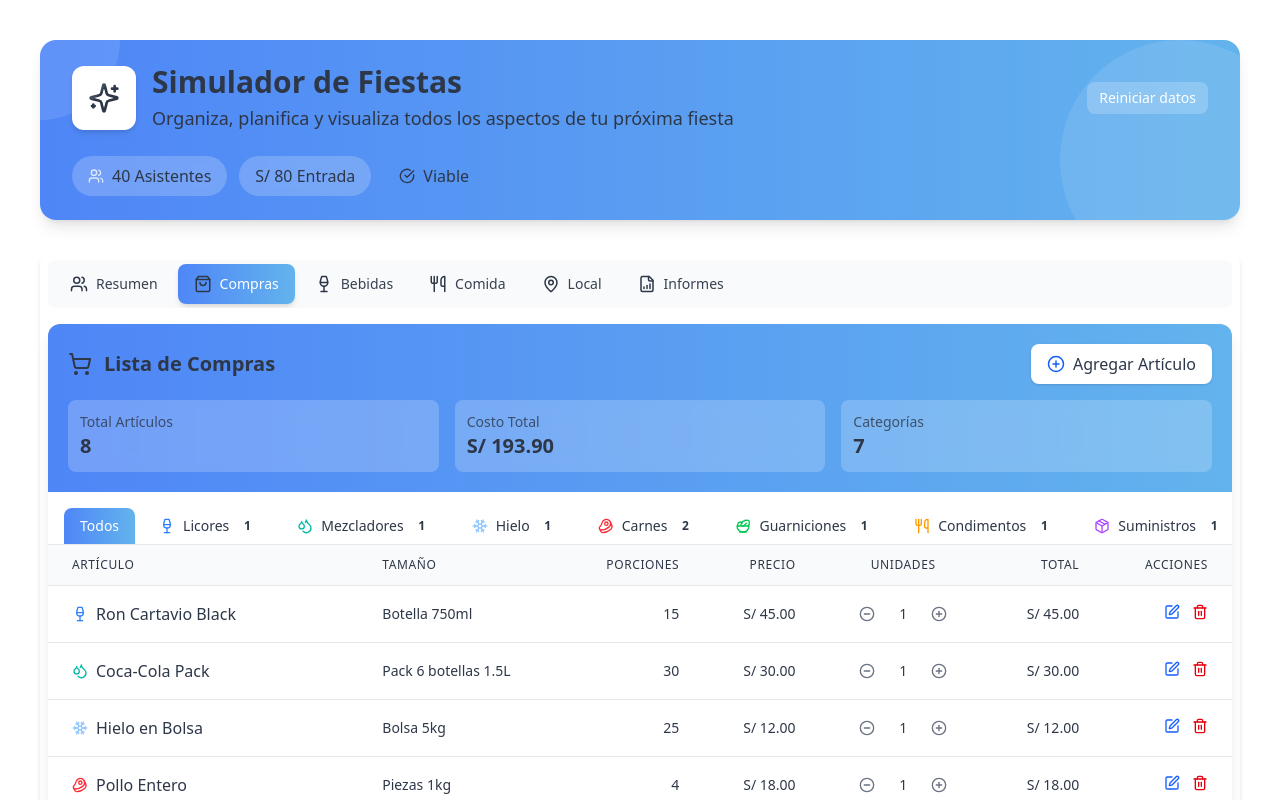
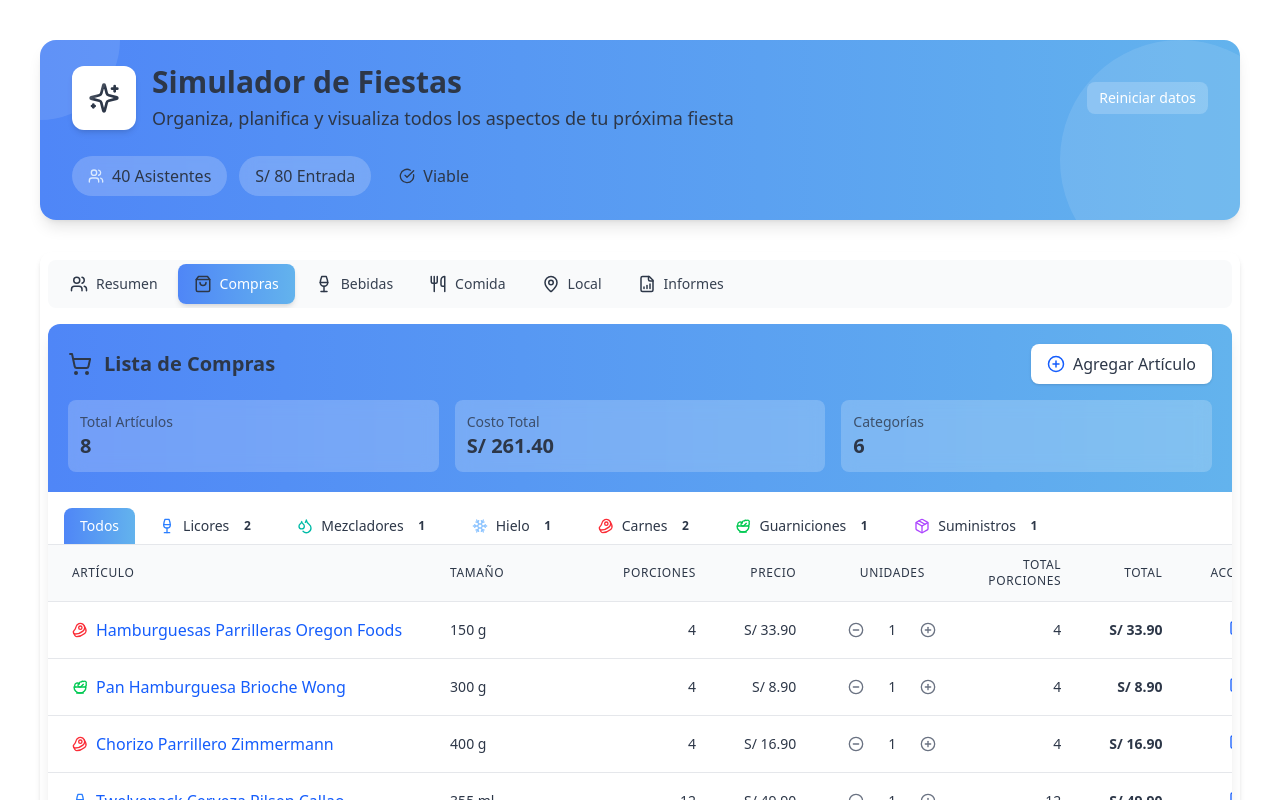
Before and after one commit to MRCORD/party-simulator, a Next.js app: page / in a window 1280 px wide. Both pictures are taken after a click on the tab "Compras". Shown: the top 800 px of the page. Built offline with nearby package versions, Linux system fonts and the light colour scheme.

Commit message:
Update shopping items in usePartyStore with new products and URLs; enhance ShoppingItem interface to include optional URL field

```diff
--- a/src/components/party/ShoppingTab.tsx
+++ b/src/components/party/ShoppingTab.tsx
@@ -115,7 +115,7 @@ const ShoppingTab: React.FC<ShoppingTabProps> = ({
             </div>
             <div className="bg-white/20 backdrop-blur-sm rounded-lg p-3">
               <div className="text-sm opacity-80">Costo Total</div>
-              <div className="text-xl font-bold">S/ {shoppingItems.reduce((sum, item) => sum + (item.cost * item.units), 0).toFixed(2)}</div>
+              <div className="text-xl font-extrabold">S/ {shoppingItems.reduce((sum, item) => sum + (item.cost * item.units), 0).toFixed(2)}</div>
             </div>
             <div className="bg-white/20 backdrop-blur-sm rounded-lg p-3">
               <div className="text-sm opacity-80">Categorías</div>
@@ -131,6 +131,7 @@ const ShoppingTab: React.FC<ShoppingTabProps> = ({
               {editingItem ? 'Editar Artículo' : 'Agregar Nuevo Artículo'}
             </h3>
 
+            {/* Name field in the form */}
             <div className="grid grid-cols-1 md:grid-cols-3 gap-4">
               <div>
                 <label className="block text-sm font-medium text-blue-800 mb-1">Nombre del Artículo</label>
@@ -141,6 +142,18 @@ const ShoppingTab: React.FC<ShoppingTabProps> = ({
                   value={newItem.name}
                   onChange={handleInputChange}
                   placeholder="ej. Ron Cartavio"
+                />
+              </div>
+
+              <div>
+                <label className="block text-sm font-medium text-blue-800 mb-1">URL del Producto</label>
+                <input
+                  type="url"
+                  name="url"
+                  className="block w-full rounded-md shadow-sm border border-blue-200 p-2.5 focus:ring-2 focus:ring-blue-500 focus:border-blue-500"
+                  value={newItem.url}
+                  onChange={handleInputChange}
+                  placeholder="https://..."
                 />
               </div>
 
@@ -160,7 +173,9 @@ const ShoppingTab: React.FC<ShoppingTabProps> = ({
                   <ChevronDown className="absolute right-3 top-1/2 transform -translate-y-1/2 text-blue-400 pointer-events-none" size={18} />
                 </div>
               </div>
+            </div>
 
+            <div className="grid grid-cols-1 md:grid-cols-1 gap-4 mt-4">
               <div className="grid grid-cols-2 gap-3">
                 <div>
                   <label className="block text-sm font-medium text-blue-800 mb-1">Precio (S/)</label>
@@ -192,20 +207,18 @@ const ShoppingTab: React.FC<ShoppingTabProps> = ({
                   />
                 </div>
               </div>
-            </div>
 
-            <div className="grid grid-cols-1 md:grid-cols-3 gap-4 mt-4">
+              <div className="grid grid-cols-1 mt-5 gap-4 ml-2">
+                <div className="grid grid-cols-1 md:grid-cols-2 gap-4 mt-4">
                   <div>
                     <label className="block text-sm font-medium text-blue-800 mb-1">Tamaño</label>
                     <input
-                  type="number"
+                      type="text"
                       name="size"
                       className="block w-full rounded-md shadow-sm border border-blue-200 p-2.5 focus:ring-2 focus:ring-blue-500 focus:border-blue-500"
                       value={newItem.size}
                       onChange={handleInputChange}
-                  min="0"
-                  step="0.1"
-                  placeholder="0.0"
+                      placeholder="ej. Botella 750"
                     />
                   </div>
 
@@ -225,6 +238,7 @@ const ShoppingTab: React.FC<ShoppingTabProps> = ({
                       <ChevronDown className="absolute right-3 top-1/2 transform -translate-y-1/2 text-blue-400 pointer-events-none" size={18} />
                     </div>
                   </div>
+                </div>
 
                 <div>
                   <label className="block text-sm font-medium text-blue-800 mb-1">Porciones</label>
@@ -237,6 +251,7 @@ const ShoppingTab: React.FC<ShoppingTabProps> = ({
                     min="0"
                     placeholder="0"
                   />
+                </div>
               </div>
             </div>
 
@@ -335,6 +350,9 @@ const ShoppingTab: React.FC<ShoppingTabProps> = ({
                   Unidades
                 </th>
                 <th scope="col" className="px-6 py-3 text-right text-xs font-medium text-gray-500 uppercase tracking-wider">
+                  Total Porciones
+                </th>
+                <th scope="col" className="px-6 py-3 text-right text-xs font-medium text-gray-500 uppercase tracking-wider">
                   Total
                 </th>
                 <th scope="col" className="px-6 py-3 text-right text-xs font-medium text-gray-500 uppercase tracking-wider">
@@ -348,14 +366,25 @@ const ShoppingTab: React.FC<ShoppingTabProps> = ({
                   <td className="px-6 py-4 whitespace-nowrap">
                     <div className="flex items-center">
                       {getCategoryIcon(item.category)}
+                      {item.url ? (
+                        <a
+                          href={item.url}
+                          target="_blank"
+                          rel="noopener noreferrer"
+                          className="ml-2 font-medium text-blue-600 hover:text-blue-800 hover:underline"
+                        >
+                          {item.name}
+                        </a>
+                      ) : (
                         <span className="ml-2 font-medium text-gray-900">{item.name}</span>
+                      )}
                     </div>
                   </td>
                   <td className="px-6 py-4 whitespace-nowrap text-sm text-gray-500">
-                    {item.size}
+                    {item.size} {item.sizeUnit}
                   </td>
                   <td className="px-6 py-4 whitespace-nowrap text-sm text-right text-gray-500">
-                    {item.servings * item.units}
+                    {item.servings}
                   </td>
                   <td className="px-6 py-4 whitespace-nowrap text-sm text-right text-gray-900">
                     S/ {item.cost.toFixed(2)}
@@ -385,7 +414,10 @@ const ShoppingTab: React.FC<ShoppingTabProps> = ({
                       </button>
                     </div>
                   </td>
-                  <td className="px-6 py-4 whitespace-nowrap text-sm text-right font-medium text-gray-900">
+                  <td className="px-6 py-4 whitespace-nowrap text-sm text-right text-gray-500">
+                    {item.servings * item.units}
+                  </td>
+                  <td className="px-6 py-4 whitespace-nowrap text-sm text-right font-bold text-gray-900">
                     S/ {(item.cost * item.units).toFixed(2)}
                   </td>
                   <td className="px-6 py-4 whitespace-nowrap text-right text-sm font-medium">
@@ -410,7 +442,7 @@ const ShoppingTab: React.FC<ShoppingTabProps> = ({
 
               {getFilteredItems().length === 0 && (
                 <tr>
-                  <td colSpan={7} className="px-6 py-10 text-center text-gray-500">
+                  <td colSpan={8} className="px-6 py-10 text-center text-gray-500">
                     <Package className="mx-auto h-12 w-12 text-gray-400 mb-2" />
                     <p className="text-lg font-medium text-gray-900 mb-1">No hay artículos</p>
                     <p className="text-sm">
@@ -426,13 +458,13 @@ const ShoppingTab: React.FC<ShoppingTabProps> = ({
             {/* Total Row */}
             <tfoot>
               <tr className="bg-gray-50 font-medium">
-                <td colSpan={5} className="px-6 py-4 text-right text-gray-700">
+                <td colSpan={6} className="px-6 py-4 text-right text-gray-700">
                   {activeCategory === 'all'
                     ? 'Total de compras:'
                     : `Total de ${getCategoryLabel(activeCategory)}:`}
                 </td>
                 <td className="px-6 py-4 text-gray-900 font-bold">
-                  {getFilteredTotal().toFixed(2)}
+                  S/ {getFilteredTotal().toFixed(2)}
                 </td>
                 <td></td>
               </tr>
--- a/src/components/party/types.ts
+++ b/src/components/party/types.ts
@@ -6,6 +6,7 @@ import React from 'react';
 export interface ShoppingItem {
   id: string;
   name: string;
+  url?: string; // Optional URL field
   category: 'spirits' | 'mixers' | 'ice' | 'meat' | 'sides' | 'condiments' | 'supplies' | 'other';
   cost: number;
   units: number;
--- a/src/store/usePartyStore.ts
+++ b/src/store/usePartyStore.ts
@@ -115,14 +115,14 @@ export const usePartyStore = create<PartyState>()(
 
       // Initial shopping items
       shoppingItems: [
-        { id: '1', name: 'Ron Cartavio Black', category: 'spirits', cost: 45, units: 1, size: 'Botella 750ml', sizeUnit: 'bottle', servings: 15, totalCost: 45 },
-        { id: '2', name: 'Coca-Cola Pack', category: 'mixers', cost: 30, units: 1, size: 'Pack 6 botellas 1.5L', sizeUnit: 'pack', servings: 30, totalCost: 30 },
-        { id: '3', name: 'Hielo en Bolsa', category: 'ice', cost: 12, units: 1, size: 'Bolsa 5kg', sizeUnit: 'bag', servings: 25, totalCost: 12 },
-        { id: '4', name: 'Pollo Entero', category: 'meat', cost: 18, units: 1, size: 'Piezas 1kg', sizeUnit: 'piece', servings: 4, totalCost: 18 },
-        { id: '5', name: 'Ensalada de Papa', category: 'sides', cost: 25, units: 1, size: 'Bandeja 1kg', sizeUnit: 'tray', servings: 5, totalCost: 25 },
-        { id: '6', name: 'Pack de Salsas BBQ', category: 'condiments', cost: 15, units: 1, size: 'Pack 3 salsas', sizeUnit: 'pack', servings: 10, totalCost: 15 },
-        { id: '7', name: 'Vasos Rojos 16oz', category: 'supplies', cost: 15, units: 1, size: 'Pack 50 vasos', sizeUnit: 'pack', servings: 50, totalCost: 15 },
-        { id: '8', name: 'Hamburguesas Parrilleras', category: 'meat', cost: 33.90, units: 1, size: 'Pack 4un x 150g', sizeUnit: 'pack', servings: 4, totalCost: 33.90 },
+        { id: '1', name: 'Hamburguesas Parrilleras Oregon Foods', category: 'meat', cost: 33.90, units: 1, size: '150', sizeUnit: 'g', servings: 4, totalCost: 33.90, url: 'https://www.wong.pe/hamburguesas-parrilleras-oregon-foods-4un-404812/p' },
+        { id: '2', name: 'Pan Hamburguesa Brioche Wong', category: 'sides', cost: 8.90, units: 1, size: '300', sizeUnit: 'g', servings: 4, totalCost: 8.90, url: 'https://www.wong.pe/pan-hamburguesa-brioche-wong-4un-926992/p' },
+        { id: '3', name: 'Chorizo Parrillero Zimmermann', category: 'meat', cost: 16.90, units: 1, size: '400', sizeUnit: 'g', servings: 4, totalCost: 16.90, url: 'https://www.wong.pe/chorizo-parrillero-zimmermann-400g-2-2/p' },
+        { id: '4', name: 'Twelvepack Cerveza Pilsen Callao', category: 'spirits', cost: 49.90, units: 1, size: '355', sizeUnit: 'ml', servings: 12, totalCost: 49.90, url: 'https://www.wong.pe/twelvepack-cerveza-pilsen-callao-lata-355ml/p' },
+        { id: '5', name: 'Ron Cartavio Solera 12 Años', category: 'spirits', cost: 94.90, units: 1, size: '750', sizeUnit: 'ml', servings: 15, totalCost: 94.90, url: 'https://www.wong.pe/ron-cartavio-solera-12-a-os-botella-750ml-46994/p' },
+        { id: '6', name: 'Hielo Cuisine&Co', category: 'ice', cost: 6.50, units: 1, size: '3', sizeUnit: 'kg', servings: 15, totalCost: 6.50, url: 'https://www.wong.pe/hielo-cuisine-co-bolsa-3-kg/p' },
+        { id: '7', name: 'Twopack Gaseosa Coca Cola Original', category: 'mixers', cost: 20.50, units: 1, size: '3', sizeUnit: 'L', servings: 30, totalCost: 20.50, url: 'https://www.wong.pe/twopack-gaseosa-coca-cola-sabor-original-botella-3l-148354/p' },
+        { id: '8', name: 'Vasos Rojos 16oz', category: 'supplies', cost: 29.90, units: 1, size: 'Pack 50 vasos', sizeUnit: 'pack', servings: 50, totalCost: 29.90, url: 'https://www.sodimac.com.pe/sodimac-pe/articulo/135800501/Vasos-para-Fiesta-SET-X-50-UND-Desechable-Descartable-16-OZ-color-Rojo/135800502' },
       ],
 
       // Initial new item state
@@ -134,7 +134,8 @@ export const usePartyStore = create<PartyState>()(
         size: '',
         sizeUnit: 'unit',
         servings: 0,
-        totalCost: 0
+        totalCost: 0,
+        url: ''
       },
 
       // Initial editing state
@@ -232,7 +233,7 @@ export const usePartyStore = create<PartyState>()(
         get().updateFinancials();
       },
 
-      setDrinksPerPerson: (value) => {
+      setDrinksPerPerson: ( value) => {
         set({ drinksPerPerson: value });
       },
 
@@ -287,7 +288,7 @@ export const usePartyStore = create<PartyState>()(
       saveEdit: () => {
         const { editingItem, newItem, shoppingItems } = get();
 
-        if (editingItem && newItem.name && newItem.cost > 0) {
+        if (editingItem && newItem.name && newItem.cost > 0 ) {
           const totalCost = newItem.cost * newItem.units;
 
           set({
```
Lines whose indentation alone changed are shown as unchanged.
